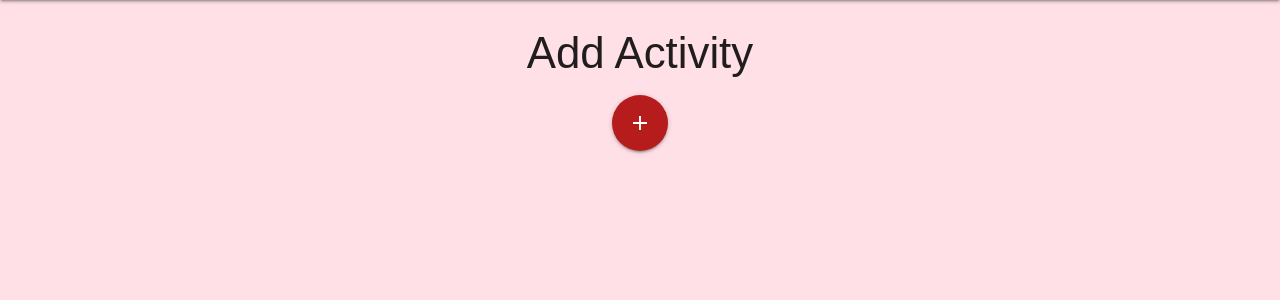
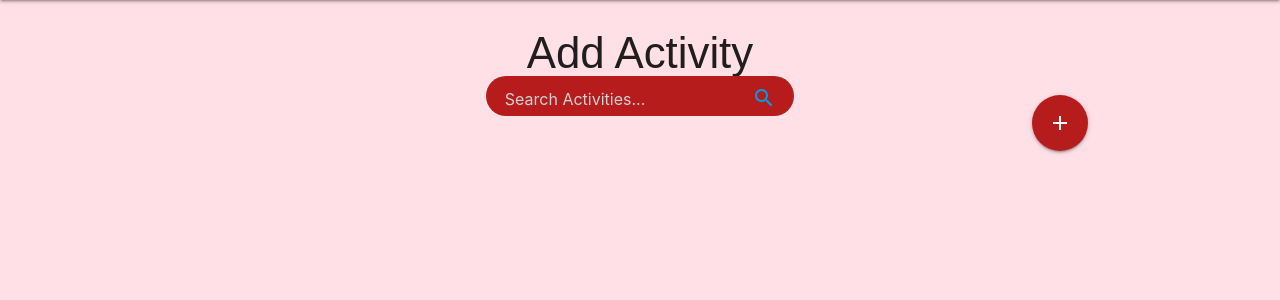
Before and after one commit to kuzGo/MS3-Project-CI, a Flask app: page /get_activities in a window 1280 px wide. Shown: the part 64-364 px from the top of the page. Run offline with Flask 2, Linux system fonts and the light colour scheme; data that the repository does not hold is empty; some libraries are stand-ins or nearby versions; some web fonts are replaced.

Commit message:
Add search input template

```diff
--- a/static/css/style.css
+++ b/static/css/style.css
@@ -55,3 +55,40 @@ font-size: 1.5rem!important;
     text-transform: capitalize;
     color: #0171c0;
 }
+
+.search-container {
+    position: absolute;
+    top: 20%;
+    left: 50%;
+    transform: translate(-50%,-50%);
+    background:#B71C1C;
+    height: 40px;
+    border-radius: 40px;
+    padding: 10px;
+    transition: all ease-in-out 0.6s;
+}
+.search-container:hover {
+    width: 500px;
+    transition: all ease-in-out 0.6s;
+}
+
+input.search-text {
+    border-bottom: none!important;
+    width: 80%!important;
+    height: 26px!important;
+    padding: 0;
+    color: white;
+    font-size: 16px;
+    transition: 0.4s;
+    line-height: 40px;
+}
+.search-button{
+    float: right;
+    width: 40px;
+    border-radius: 50%;
+    background:#B71C1C;
+    display: flex;
+    justify-content: center;
+    align-items: center;
+
+}
--- a/templates/activities.html
+++ b/templates/activities.html
@@ -1,10 +1,15 @@
 {% extends "base.html" %}
 {% block content %}
 
-<div class="row col s12 center-align">
+<div class="row col s12 center-align container">
   <h3 class="center-align">Add Activity</h3>
-  <a class="btn-floating btn-large waves-effect waves-light pulse red darken-4" href="{{ url_for('upload')}}">
-    <i class="material-icons">add</i></a>
+  <div class="search-container waves-effect waves-light red darken-4">
+    <input type="text" name="search" class="search-text " placeholder="Search Activities...">
+    <a href="#" class="search-button"><i class="material-icons ">search</i></a>
+
+  </div>
+  <a class=" btn-floating btn-large waves-effect waves-light pulse red darken-4 right" href="{{ url_for('upload')}}">
+    <i class="material-icons ">add</i></a>
 </div>
 
 <div class="container">
--- a/templates/base.html
+++ b/templates/base.html
@@ -40,7 +40,7 @@
                     </a>
                 </li>
                 <li><a href="{{ url_for('welcome', username=session['client']) }}">
-                    My Profile
+                My Profile
                 </a>
             </li>
                 {% else %}
```
Lines whose indentation alone changed are shown as unchanged.
